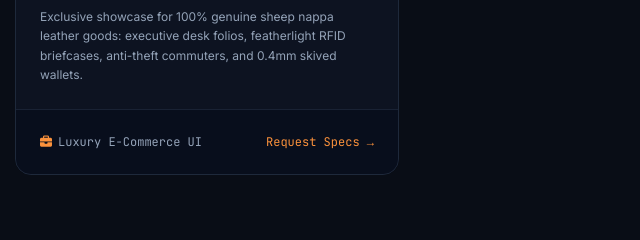
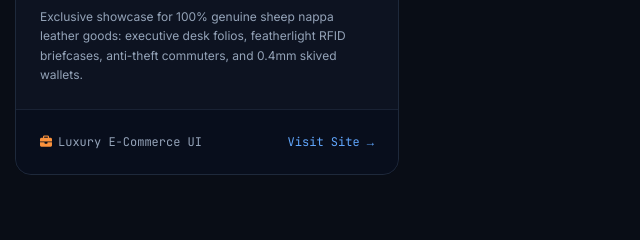
Before and after one commit to flutterashu/flutterashu.github.io, a plain HTML site: page index.html in a window 1280 px wide. Shown: the part 2200-2440 px from the top of the page, 433-1073 px from the left. Drawn offline with nearby package versions, Linux system fonts and the light colour scheme; animation ran at ten frames a second.

Commit message:
Update link to visit TrueSkin site

```diff
--- a/index.html
+++ b/index.html
@@ -472,7 +472,7 @@
             </div>
             <div class="p-6 border-t border-slate-800/80 bg-slate-950/40 flex items-center justify-between text-xs font-mono">
                 <span class="text-slate-400"><i class="fas fa-briefcase text-orange-400 mr-1.5"></i>Luxury E-Commerce UI</span>
-                <a href="#calculator" onclick="quickQuote('TrueSkin Leather')" class="text-orange-400 hover:underline">Request Specs →</a>
+                <a href="https://trueskin.onrender.com" onclick="quickQuote('TrueSkin Leather')" class="text-blue-400 hover:underline">Visit Site →</a>
             </div>
         </div>
 
```
